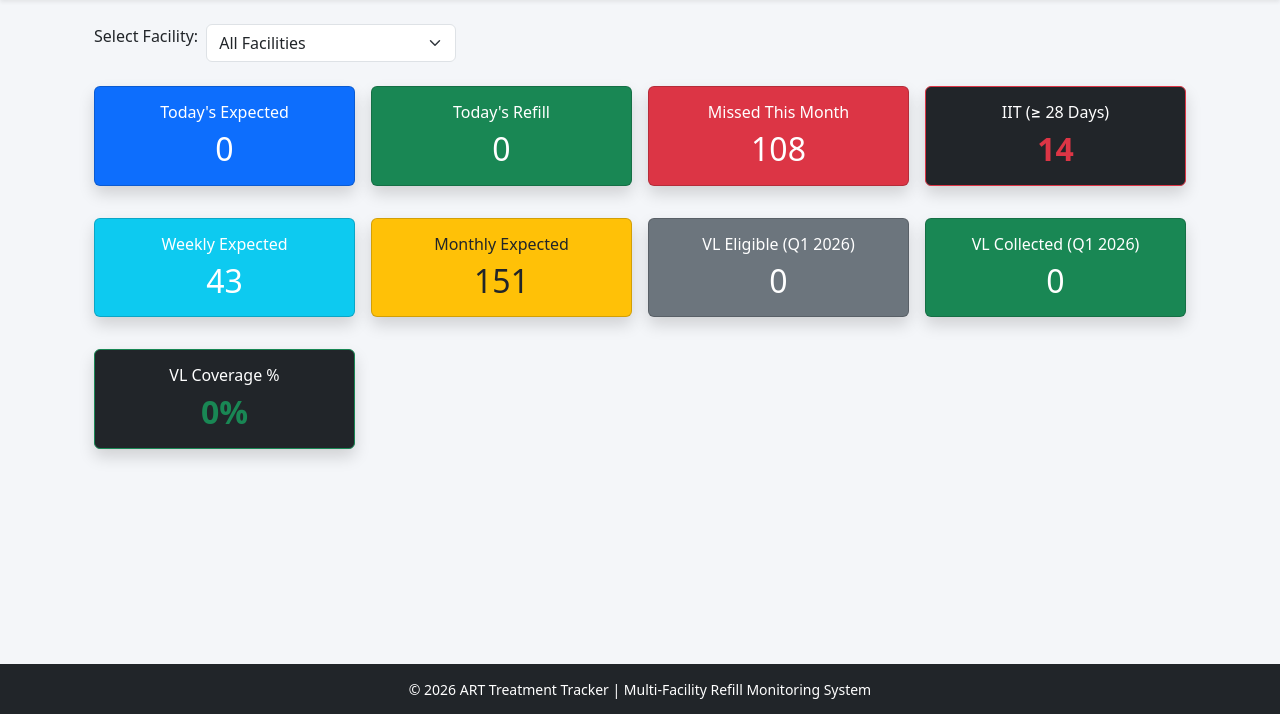
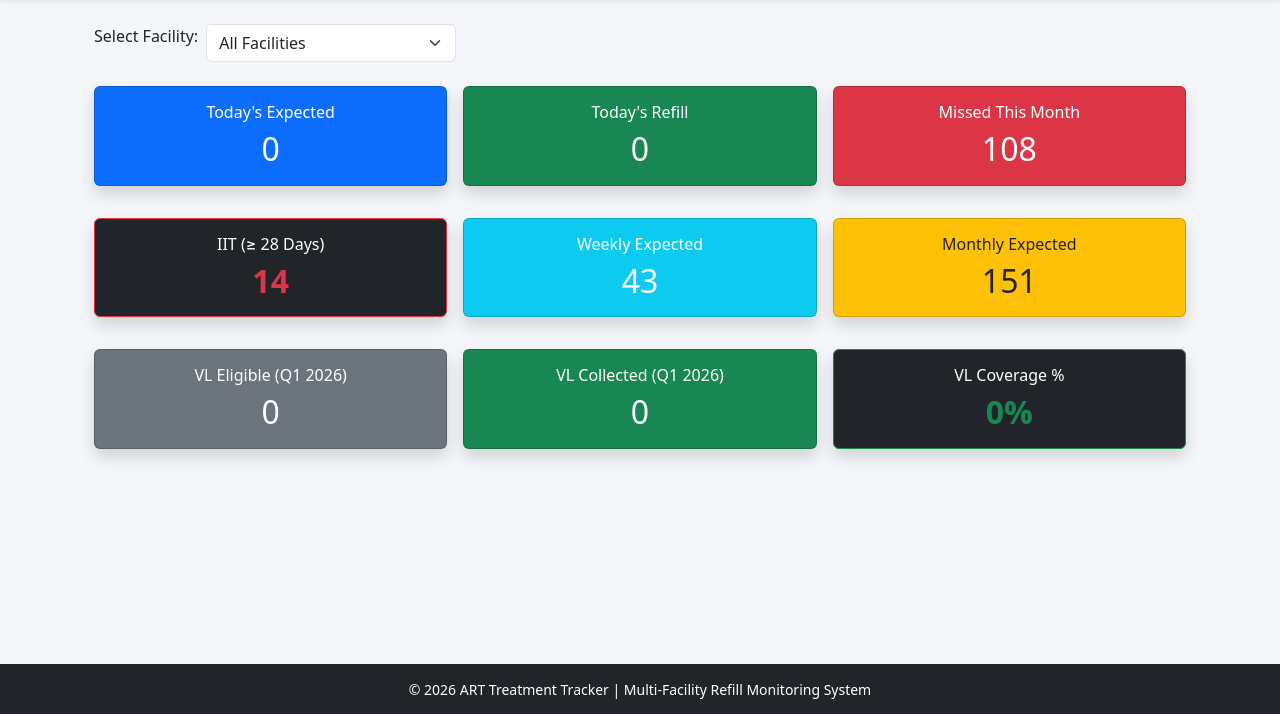
Before and after one commit to sparklweb1988/TreatmentTracker, a Django app: page /dashboard/ in a window 1280 px wide. Shown: the part 56-770 px from the top of the page. Run offline with Django 5.2, Linux system fonts and the light colour scheme; a user stored in the database is signed in; data comes from the database, SQL or seed files in the repository.

Commit message:
Update dashboard.html

```diff
--- a/templates/dashboard.html
+++ b/templates/dashboard.html
@@ -26,7 +26,7 @@
     <div class="row g-3">
 
         <!-- Daily Expected -->
-        <div class="col-md-3">
+        <div class="col-sm-6 col-md-4">
             <div class="card text-white bg-primary mb-3 shadow">
                 <div class="card-body text-center">
                     <h6 class="card-title">Today's Expected</h6>
@@ -36,7 +36,7 @@
         </div>
 
         <!-- Daily Refills -->
-        <div class="col-md-3">
+        <div class="col-sm-6 col-md-4">
             <div class="card text-white bg-success mb-3 shadow">
                 <div class="card-body text-center">
                     <h6 class="card-title">Today's Refill</h6>
@@ -46,7 +46,7 @@
         </div>
 
         <!-- Monthly Missed -->
-        <div class="col-md-3">
+        <div class="col-sm-6 col-md-4">
             <div class="card text-white bg-danger mb-3 shadow">
                 <div class="card-body text-center">
                     <h6 class="card-title">Missed This Month</h6>
@@ -56,7 +56,7 @@
         </div>
 
         <!-- IIT -->
-        <div class="col-md-3">
+        <div class="col-sm-6 col-md-4">
             <div class="card text-white bg-dark mb-3 shadow border-danger">
                 <div class="card-body text-center">
                     <h6 class="card-title">IIT (≥ 28 Days)</h6>
@@ -68,7 +68,7 @@
         </div>
 
         <!-- Weekly Expected -->
-        <div class="col-md-3">
+        <div class="col-sm-6 col-md-4">
             <div class="card text-white bg-info mb-3 shadow">
                 <div class="card-body text-center">
                     <h6 class="card-title">Weekly Expected</h6>
@@ -78,7 +78,7 @@
         </div>
 
         <!-- Monthly Expected -->
-        <div class="col-md-3">
+        <div class="col-sm-6 col-md-4">
             <div class="card text-dark bg-warning mb-3 shadow">
                 <div class="card-body text-center">
                     <h6 class="card-title">Monthly Expected</h6>
@@ -87,12 +87,8 @@
             </div>
         </div>
 
-        <!-- ============================= -->
-        <!-- 🔥 NEW VIRAL LOAD CARDS 🔥 -->
-        <!-- ============================= -->
-
         <!-- VL Eligible (Denominator) -->
-        <div class="col-md-3">
+        <div class="col-sm-6 col-md-4">
             <div class="card text-white bg-secondary mb-3 shadow">
                 <div class="card-body text-center">
                     <h6 class="card-title">
@@ -106,7 +102,7 @@
         </div>
 
         <!-- VL Collected (Numerator) -->
-        <div class="col-md-3">
+        <div class="col-sm-6 col-md-4">
             <div class="card text-white bg-success mb-3 shadow">
                 <div class="card-body text-center">
                     <h6 class="card-title">
@@ -120,7 +116,7 @@
         </div>
 
         <!-- VL Coverage % -->
-        <div class="col-md-3">
+        <div class="col-sm-6 col-md-4">
             <div class="card text-white bg-dark mb-3 shadow border-success">
                 <div class="card-body text-center">
                     <h6 class="card-title">
@@ -133,13 +129,6 @@
             </div>
         </div>
 
-
-        <!-- VL Suppression -->
-
-
-
-
     </div>
-
 </div>
 {% endblock content %}
```
